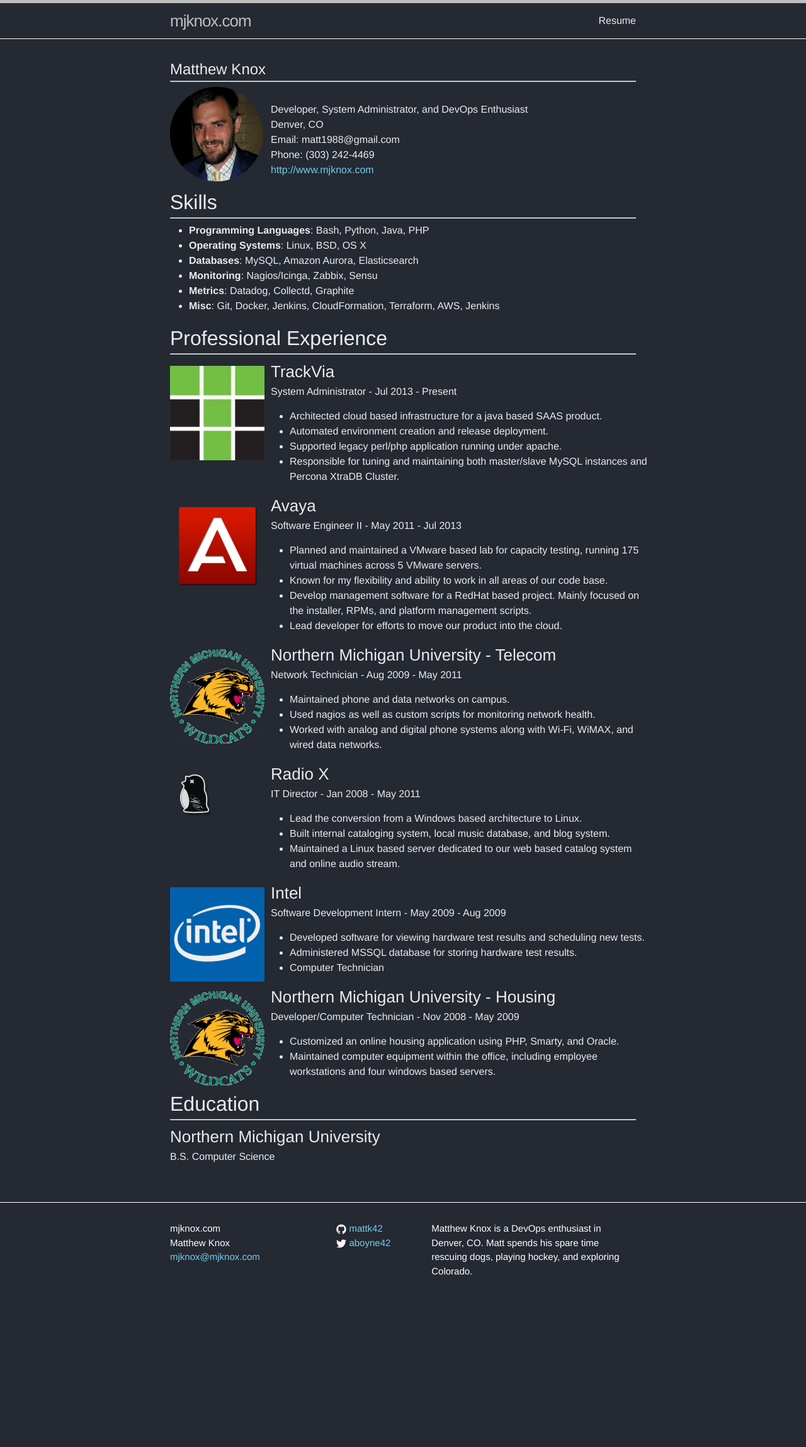
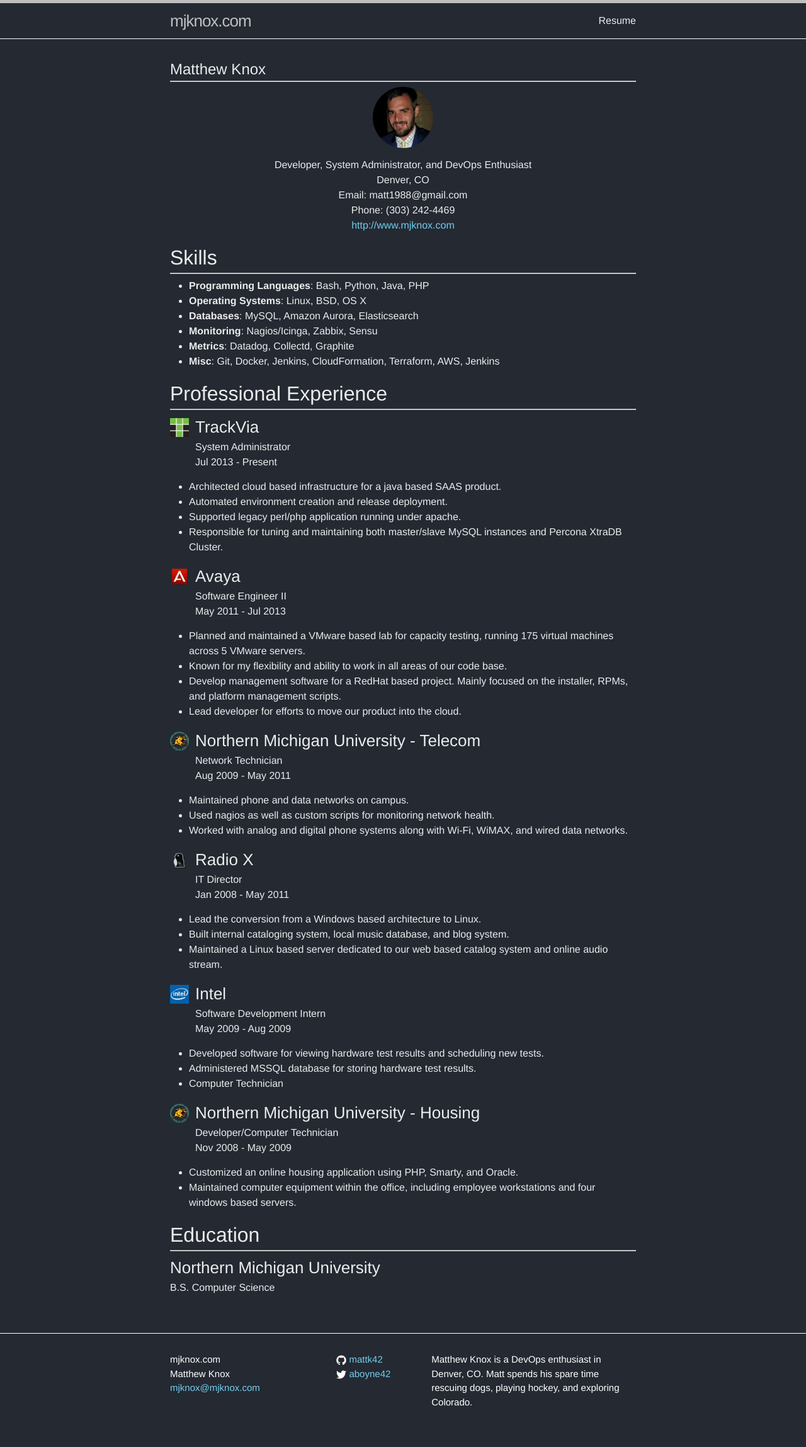
Before and after one commit to mattk42/mattk42.github.io, a Jekyll site: the page built from resume.md, in a window 1280 px wide. Shown: the whole page at 63% size. Built offline with Jekyll 4.4.1, drawn with Linux system fonts in a browser that asks for light colours; before the commit the page ends 2090 px from its top, so only the background shows below that.

Commit message:
Updates for mobile layout

```diff
--- a/_sass/_resume.scss
+++ b/_sass/_resume.scss
@@ -11,20 +11,27 @@
     -webkit-text-size-adjust: 100%;
 }
 
-div#experience, div#personal{
+div#experience-header{
   position: relative;
-  left: 160px;
-  width: 600px;
+  left: 40px;
+}
+
+div#experience-body{
 }
 
 div#employer-logo {
   position: absolute;
-  top: 10px;
-  left: -160px;
+  top: 5px;
+  left: -40px;
+  width: 30px;
+}
+
+div#personal{
+  text-align: center;
 }
 
 div#face {
-  position: absolute;
-  top: 0px;
-  left: -160px;
+    margin-left: auto;
+    margin-right: auto;
+    width: 6em
 }
--- a/resume.md
+++ b/resume.md
@@ -8,11 +8,10 @@
 
 # Matthew Knox
 ---
-<div id="personal">
 <div id="face">
 ![Matthew Knox](/images/mattknox.png)
 </div>
-\\
+<div id="personal">
 Developer, System Administrator, and DevOps Enthusiast \\
 Denver, CO\\
 Email: matt1988@gmail.com\\
@@ -33,75 +32,87 @@
 ## Professional Experience
 ---
 
-<div id="experience">
+<div id="experience-header">
 <div id="employer-logo">
 ![TrackVia](/images/xvia.jpeg)
 </div>
 <h3>TrackVia</h3>
-System Administrator - Jul 2013 - Present
-
+System Administrator \\
+Jul 2013 - Present
+</div>
+<div id="experience-body">
 * Architected cloud based infrastructure for a java based SAAS product.
 * Automated environment creation and release deployment.
 * Supported legacy perl/php application running under apache.
 * Responsible for tuning and maintaining both master/slave MySQL instances and Percona XtraDB Cluster.
 </div>
 
-<div id="experience">
+<div id="experience-header">
 <div id="employer-logo">
 ![Avaya](/images/avaya.png)
 </div>
 <h3>Avaya</h3>
-Software Engineer II - May 2011 - Jul 2013
-
+Software Engineer II \\
+May 2011 - Jul 2013
+</div>
+<div id="experience-body">
 * Planned and maintained a VMware based lab for capacity testing, running 175 virtual machines across 5 VMware servers.
 * Known for my flexibility and ability to work in all areas of our code base.
 * Develop management software for a RedHat based project. Mainly focused on the installer, RPMs, and platform management scripts.
 * Lead developer for efforts to move our product into the cloud.
 </div>
 
-<div id="experience">
+<div id="experience-header">
 <div id="employer-logo">
 ![Northern Michigan University](/images/nmu.png)
 </div>
 <h3>Northern Michigan University - Telecom</h3>
-Network Technician - Aug 2009 - May 2011
-
+Network Technician \\
+Aug 2009 - May 2011
+</div>
+<div id="experience-body">
 * Maintained phone and data networks on campus.
 * Used nagios as well as custom scripts for monitoring network health.
 * Worked with analog and digital phone systems along with Wi-Fi, WiMAX, and wired data networks.
 </div>
 
-<div id="experience">
+<div id="experience-header">
 <div id="employer-logo">
 ![Radio X](/images/wupx.png)
 </div>
 <h3>Radio X</h3>
-IT Director - Jan 2008 - May 2011
-
+IT Director \\
+Jan 2008 - May 2011
+</div>
+<div id="experience-body">
 * Lead the conversion from a Windows based architecture to Linux.
 * Built internal cataloging system, local music database, and blog system.
 * Maintained a Linux based server dedicated to our web based catalog system and online audio stream.
 </div>
 
-<div id="experience">
+<div id="experience-header">
 <div id="employer-logo">
 ![Intel](/images/intel.png)
 </div>
 <h3>Intel</h3>
-Software Development Intern - May 2009 - Aug 2009
-
+Software Development Intern \\
+May 2009 - Aug 2009
+</div>
+<div id="experience-body">
 * Developed software for viewing hardware test results and scheduling new tests.
 * Administered MSSQL database for storing hardware test results.
 * Computer Technician
 </div>
 
-<div id="experience">
+<div id="experience-header">
 <div id="employer-logo">
 ![Northern Michigan University](/images/nmu.png)
 </div>
 <h3>Northern Michigan University - Housing </h3>
-Developer/Computer Technician - Nov 2008 - May 2009
-
+Developer/Computer Technician \\
+Nov 2008 - May 2009
+</div>
+<div id="experience-body">
 * Customized an online housing application using PHP, Smarty, and Oracle.
 * Maintained computer equipment within the office, including employee workstations and four windows based servers.
 </div>
```
